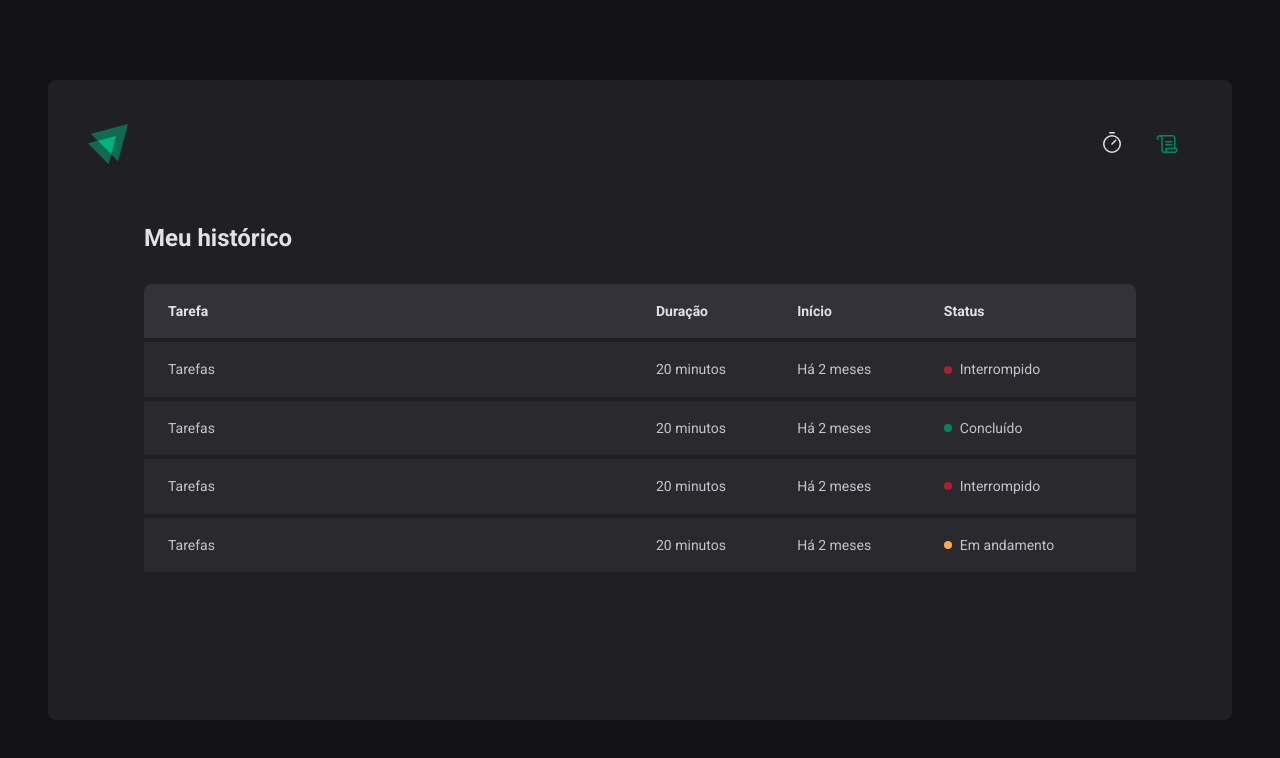
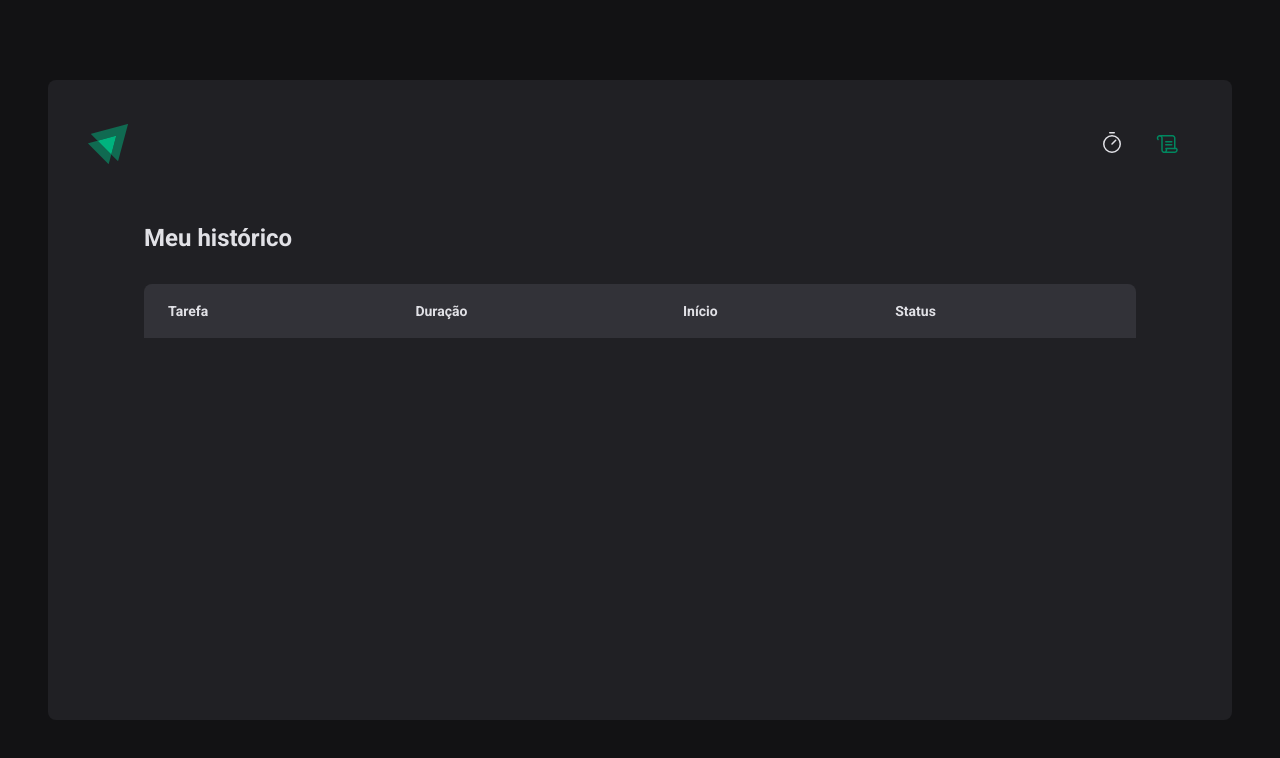
Before and after one commit to LaercioSR/ignite-timer, a React (Vite) app: page /history in a window 1280 px wide. Shown: the top 758 px of the page. Built offline with nearby package versions, Linux system fonts and the light colour scheme; a web font is replaced by a local one.

Commit message:
:sparkles: Add list history

```diff
--- a/src/pages/History/index.tsx
+++ b/src/pages/History/index.tsx
@@ -20,38 +20,26 @@ export function History() {
             </tr>
           </thead>
           <tbody>
-            <tr>
-              <td>Tarefas</td>
-              <td>20 minutos</td>
-              <td>Há 2 meses</td>
-              <td>
-                <Status statusColor="red">Interrompido</Status>
-              </td>
-            </tr>
-            <tr>
-              <td>Tarefas</td>
-              <td>20 minutos</td>
-              <td>Há 2 meses</td>
-              <td>
-                <Status statusColor="green">Concluído</Status>
-              </td>
-            </tr>
-            <tr>
-              <td>Tarefas</td>
-              <td>20 minutos</td>
-              <td>Há 2 meses</td>
-              <td>
-                <Status statusColor="red">Interrompido</Status>
-              </td>
-            </tr>
-            <tr>
-              <td>Tarefas</td>
-              <td>20 minutos</td>
-              <td>Há 2 meses</td>
-              <td>
-                <Status statusColor="yellow">Em andamento</Status>
-              </td>
-            </tr>
+            {cycles.map((cycle) => {
+              return (
+                <tr key={cycle.id}>
+                  <td>{cycle.task}</td>
+                  <td>{cycle.minutesAmount} minutos</td>
+                  <td>{cycle.startDate.toISOString()}</td>
+                  <td>
+                    {cycle.finishedDate && (
+                      <Status statusColor="green">Concluído</Status>
+                    )}
+                    {cycle.interruptedDate && (
+                      <Status statusColor="red">Interrompido</Status>
+                    )}
+                    {!cycle.finishedDate && !cycle.interruptedDate && (
+                      <Status statusColor="yellow">Em andamento</Status>
+                    )}
+                  </td>
+                </tr>
+              )
+            })}
           </tbody>
         </table>
       </HistoryList>
--- a/src/pages/Home/index.tsx
+++ b/src/pages/Home/index.tsx
@@ -39,8 +39,8 @@ export function Home() {
   const task = watch('task')
   const isSubmitDisabled = !task
 
-  function handleCreateNewCycle() {
-    createNewCycle()
+  function handleCreateNewCycle(data: NewCycleFormData) {
+    createNewCycle(data)
     reset()
   }
 
```
